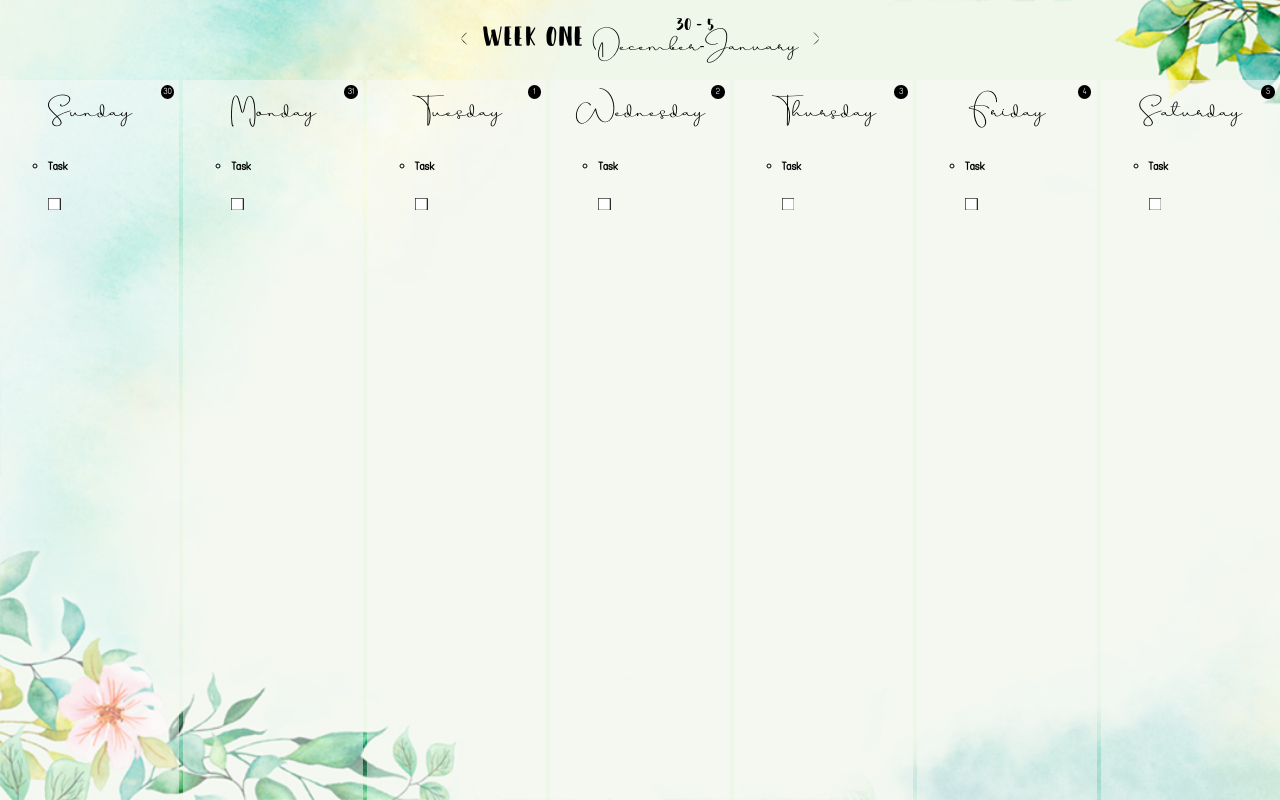
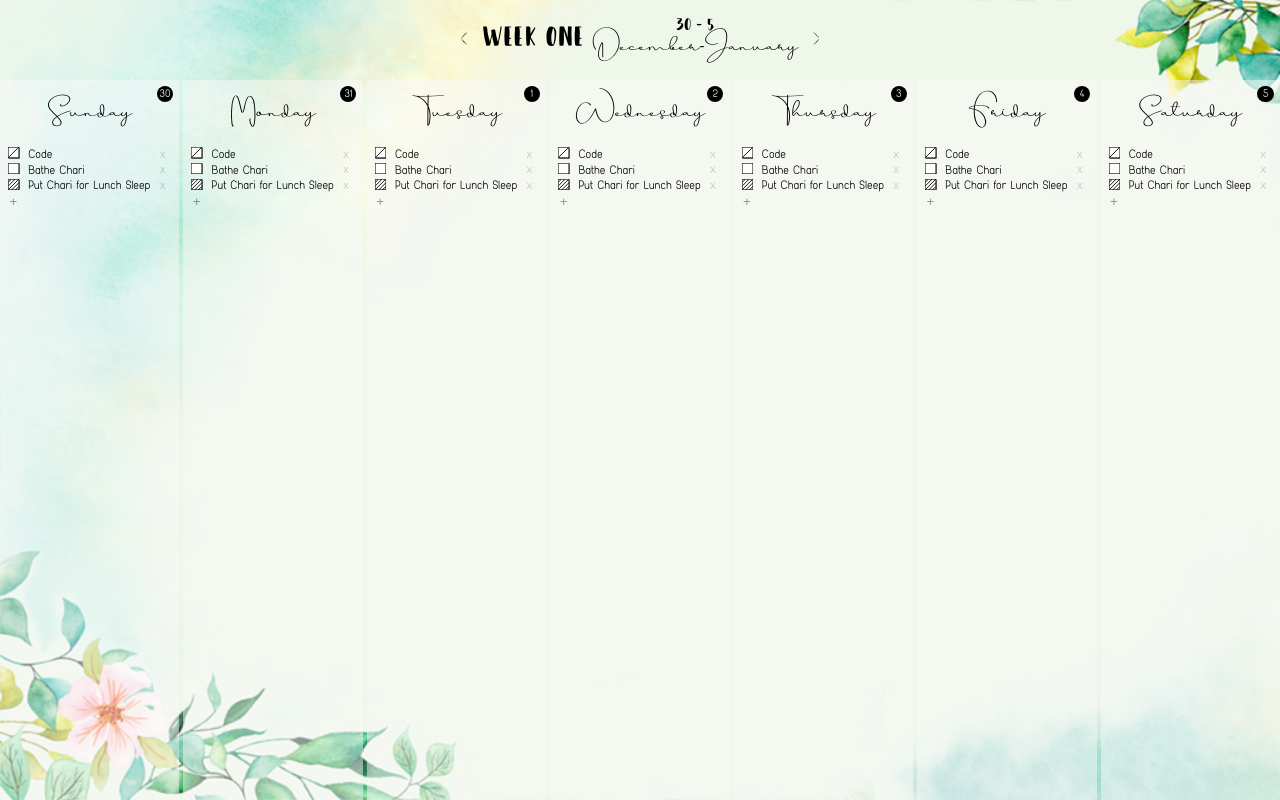
Before and after one commit to AngelinaGerdzhikov/react-organizer, a React (Create React App) app: page /year/1/month/0/week/0 in a window 1280 px wide. Built offline with nearby package versions, Linux system fonts and the light colour scheme.

Commit message:
Added change status option, add & delete buttons

```diff
--- a/src/components/calendar/week/DayListItem.module.css
+++ b/src/components/calendar/week/DayListItem.module.css
@@ -23,7 +23,7 @@
   position: absolute;
   top: 0.5em;
   right: 0.5em;
-  font-size: 0.65em;
+  font-size: 0.8em;
   background: #000;
   text-align: center;
   color: #fff;
--- /dev/null
+++ b/src/components/tasks/Task.module.css
@@ -0,0 +1,27 @@
+.task {
+  position: relative;
+}
+
+.task--inactive {
+  opacity: 0.4;
+}
+
+.task__title {
+  display: inline-block;
+  margin: 0;
+  font-weight: 100;
+}
+
+.task__delete-btn {
+  position: absolute;
+  right: 0;
+  font-size: 0.6em;
+  top: 0.2em;
+  opacity: 0.2;
+}
+
+.task__delete-btn:hover {
+  opacity: 1;
+  font-weight: 600;
+  cursor: pointer;
+}
--- a/src/components/tasks/Task.tsx
+++ b/src/components/tasks/Task.tsx
@@ -1,11 +1,18 @@
 import TaskStatus from "./TaskStatus";
-import { TaskStatus as TaskStatusEnum } from '../../models/tasks/task-status.enum';
+import classes from './Task.module.css';
+import { Task as TaskModel } from "../../models/tasks/task";
+import Button from '../UI/Button';
 
-const Task = () => {
+const Task:React.FC<{ task: TaskModel}> = (props) => {
+  const deleteHandler = () => {
+
+  }
+
   return (
-    <section>
-      <h5>Task</h5>
-      <TaskStatus status={TaskStatusEnum.TO_DO}/>
+    <section className={classes.task}>
+      <TaskStatus status={props.task.status}/>
+      <h4 className={classes['task__title']}>{props.task.title}</h4>
+      <Button className={classes['task__delete-btn']} onClick={deleteHandler}>X</Button>
     </section>
   );
 }
--- /dev/null
+++ b/src/components/tasks/TaskList.module.css
@@ -0,0 +1,17 @@
+.task-list {
+  list-style: none;
+  padding-left: 0;
+  font-size: 0.9em;
+}
+
+.add-task {
+  color: #000;
+  width: 0.8em;
+  text-align: center;
+  padding: 0;
+  opacity: 0.4;
+}
+
+.add-task:hover {
+    opacity: 1;
+}
--- a/src/components/tasks/TaskList.tsx
+++ b/src/components/tasks/TaskList.tsx
@@ -1,13 +1,30 @@
-import Task from './Task';
+import { Task as TaskType } from "../../models/tasks/task";
+import { TaskStatus } from "../../models/tasks/task-status.enum";
+import Task from "./Task";
+import classes from './TaskList.module.css';
+import Button from '../UI/Button';
 
 const TaskList = () => {
+  const tasks: TaskType[] = [
+    new TaskType("Code", TaskStatus.IN_PROGRESS),
+    new TaskType("Bathe Chari", TaskStatus.TO_DO),
+    new TaskType("Put Chari for Lunch Sleep", TaskStatus.COMPLETED),
+  ];
+
+  const addTaskHandler = () => {
+
+  }
+
   return (
-    <ul>
-      <li>
-        <Task />
-      </li>
+    <ul className={classes['task-list']}>
+      {tasks.map((task, taskIndex) => (
+        <li key={taskIndex}>
+          <Task task={task} />
+        </li>
+      ))}
+      <Button className={classes['add-task']} onClick={addTaskHandler}>+</Button>
     </ul>
   );
-}
+};
 
 export default TaskList;
--- a/src/components/tasks/TaskStatus.module.css
+++ b/src/components/tasks/TaskStatus.module.css
@@ -1,4 +1,3 @@
-
 .task-status {
   display: inline-block;
   margin-right: 0.6em;
@@ -14,3 +13,20 @@
   width: 0.8em;
   stroke-width: 2px;
 }
+
+.task-status--migrated {
+  margin-right: 0.2em!important;
+}
+
+.task-status--migrated svg {
+ width: 1.2em;
+}
+
+.change-status {
+  position: absolute;
+  width: 7em;
+  top: 0;
+  left: calc(1.1em + 5px);
+  transition: all 0.2s ease-in-out;
+  z-index: 1;
+}
--- a/src/components/tasks/TaskStatus.tsx
+++ b/src/components/tasks/TaskStatus.tsx
@@ -1,46 +1,63 @@
-import React from "react";
-import { TaskStatus as TaskStatusEnum }from "../../models/tasks/task-status.enum";
-import classes from './TaskStatus.module.css';
-import { ReactComponent as ToDoSvg } from '../../assets/icons/TO_DO.svg';
-import { ReactComponent as InProgressSvg } from '../../assets/icons/IN_PROGRESS.svg';
-import { ReactComponent as CompletedSvg } from '../../assets/icons/COMPLETED.svg';
-import { ReactComponent as MigratedSvg } from '../../assets/icons/MIGRATED.svg';
-import { ReactComponent as CancelledSvg } from '../../assets/icons/CANCELLED.svg';
+import React, { useState } from "react";
+import { ReactComponent as CancelledSvg } from "../../assets/icons/CANCELLED.svg";
+import { ReactComponent as CompletedSvg } from "../../assets/icons/COMPLETED.svg";
+import { ReactComponent as InProgressSvg } from "../../assets/icons/IN_PROGRESS.svg";
+import { ReactComponent as MigratedSvg } from "../../assets/icons/MIGRATED.svg";
+import { ReactComponent as ToDoSvg } from "../../assets/icons/TO_DO.svg";
+import { TaskStatus as TaskStatusEnum } from "../../models/tasks/task-status.enum";
+import classes from "./TaskStatus.module.css";
 
-const TaskStatus: React.FC<{ status: TaskStatusEnum}> = (props) => {
+const TaskStatus: React.FC<{ status: TaskStatusEnum }> = (props) => {
+  const [isChangeStatusOpen, setIsChangeStatusOpen] = useState(false);
   const { status } = props;
+  const taskStatuses = Object.keys(TaskStatusEnum);
 
   const toggleChangeStatusOptionHandler = () => {
+    setIsChangeStatusOpen((state) => (state = !state));
+  };
 
-  }
+  const changeStatusHandler = () => {};
+
+  const statusSvgJSX = (status: string) => {
+    return (
+      <React.Fragment>
+        {status === TaskStatusEnum.TO_DO && <ToDoSvg />}
+        {status === TaskStatusEnum.IN_PROGRESS && <InProgressSvg />}
+        {status === TaskStatusEnum.COMPLETED && <CompletedSvg />}
+        {status === TaskStatusEnum.MIGRATED && <MigratedSvg />}
+        {status === TaskStatusEnum.CANCELLED && <CancelledSvg />}
+      </React.Fragment>
+    );
+  };
 
   return (
     <React.Fragment>
-      <div className={classes['task-status']} onClick=
-        {toggleChangeStatusOptionHandler}>
-          {status === TaskStatusEnum.TO_DO && <ToDoSvg />}
-          {status === TaskStatusEnum.IN_PROGRESS && <InProgressSvg />}
-          {status === TaskStatusEnum.COMPLETED && <CompletedSvg />}
-          {status === TaskStatusEnum.MIGRATED && <MigratedSvg />}
-          {status === TaskStatusEnum.CANCELLED && <CancelledSvg />}
+      <div
+        className={classes["task-status"]}
+        onClick={toggleChangeStatusOptionHandler}
+      >
+        {statusSvgJSX(status)}
       </div>
-  {/* <div
-    *ngIf="changeStatusOpened"
-    @slideInFromLeft
-    @slideOutToLeft
-    class="change-status"
-  >
-    <div
-      *ngFor="let taskStatus of taskStatuses"
-      class="task-status"
-      [class.task-status--migrated]="taskStatus === 'MIGRATED'"
-      [class.task-status--current]="status === taskStatus"
-      (click)="changeStatus(taskStatus)">
-      <svg-icon src="assets/icons/{{taskStatus}}.svg"></svg-icon>
-    </div> */}
-
+      {isChangeStatusOpen && (
+        <div className={classes["change-status"]}>
+          {taskStatuses.map((taskStatus) => {
+            return (
+              <div
+                className={`
+                  ${classes["task-status"]}
+                  ${taskStatus === TaskStatusEnum.MIGRATED && classes["task-status--migrated"]}
+                  ${taskStatus === status && classes["task-status--current"]}
+                `}
+                onClick={changeStatusHandler}
+              >
+                {statusSvgJSX(taskStatus)}
+              </div>
+            );
+          })}
+        </div>
+      )}
     </React.Fragment>
   );
-}
+};
 
 export default TaskStatus;
--- a/src/models/tasks/task.ts
+++ b/src/models/tasks/task.ts
@@ -1,7 +1,7 @@
 import { TaskStatus } from './task-status.enum';
 
 export class Task {
-  constructor(public title: string, public status?: TaskStatus) {
+  constructor(public title: string, public status: TaskStatus = TaskStatus.TO_DO) {
     this.title = title;
     this.status = status || TaskStatus.TO_DO;
   }
```
